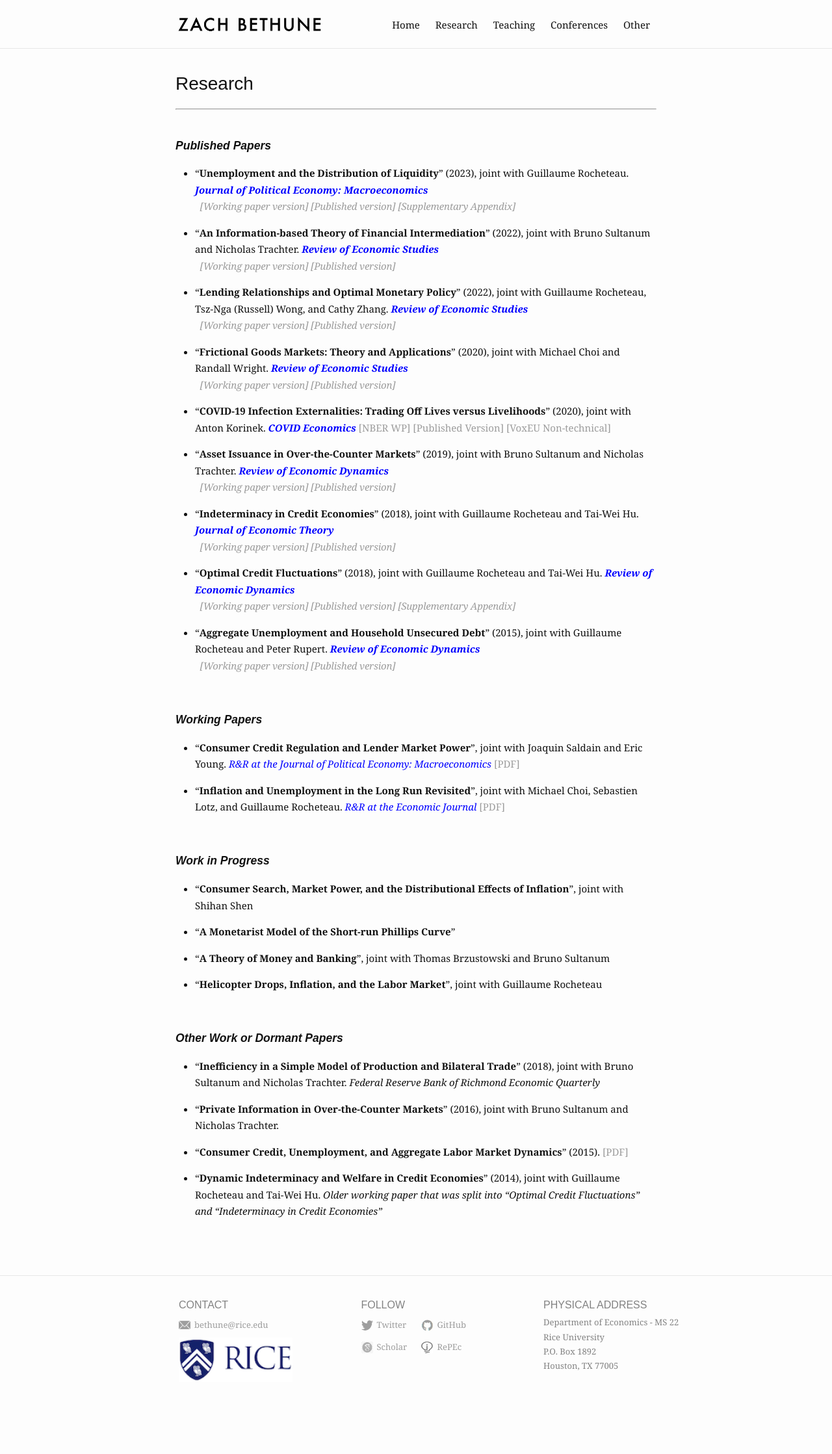
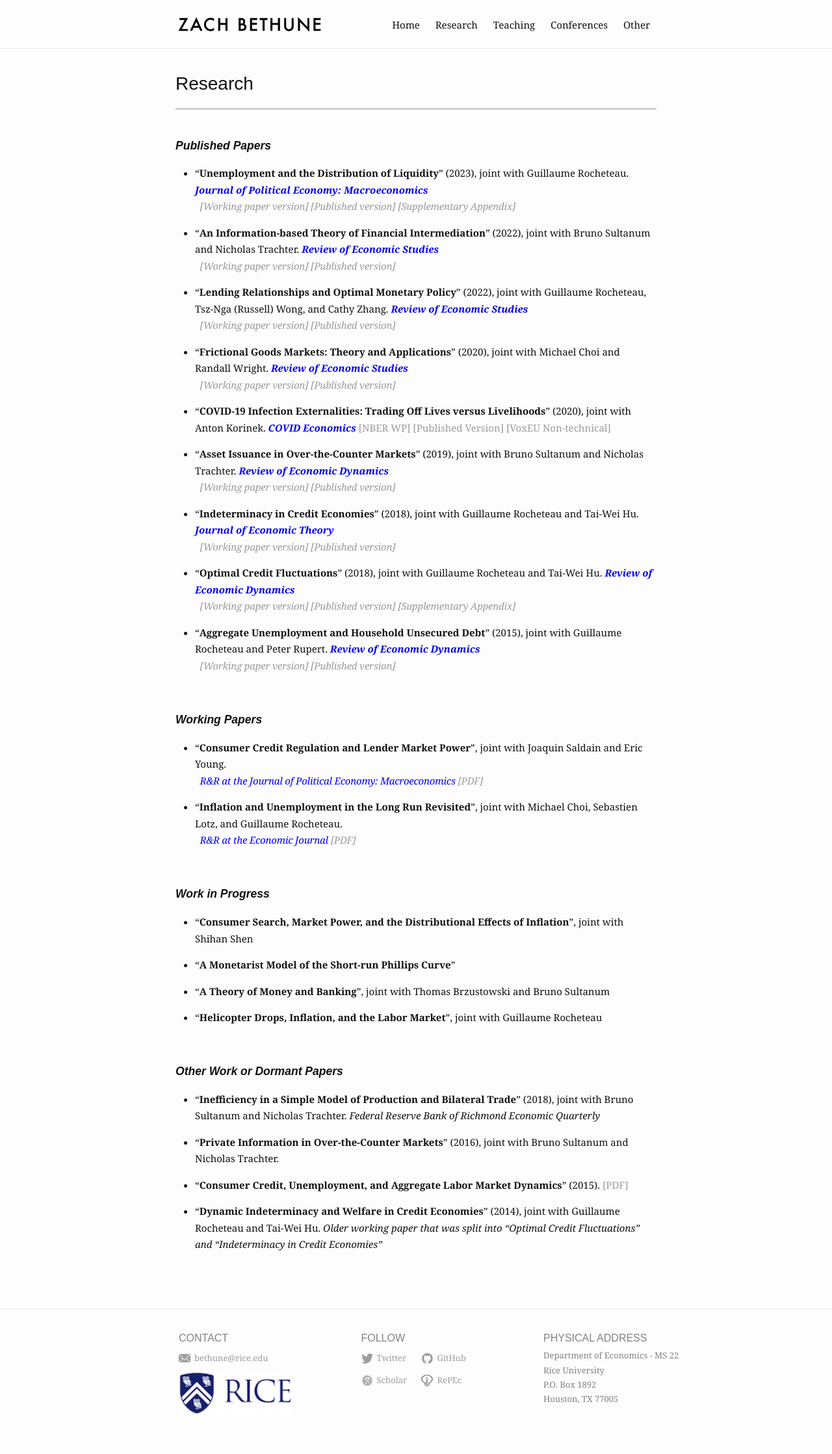
Before and after one commit to zbethune/zbethune.github.io, a Jekyll site: the page built from research.md, in a window 1280 px wide. Shown: the whole page at 65% size. Built offline with Jekyll 4.4.1, drawn with Linux system fonts in a browser that asks for light colours; before the commit the page ends 2186 px from its top, so only the background shows below that.

Commit message:
Update research.md

```diff
--- a/research.md
+++ b/research.md
@@ -55,11 +55,11 @@ slug: /research
 ### ***Working Papers***
 
 -  "__Consumer Credit Regulation and Lender Market Power__", joint with Joaquin Saldain and Eric Young.
-<span style="color: blue"> *R&R at the Journal of Political Economy: Macroeconomics* </span>
+> <span style="color: blue"> *R&R at the Journal of Political Economy: Macroeconomics* </span>
 <a href="./assets/pdfs/BSY_May25.pdf" target="_blank" rel="noopener noreferrer">[PDF]</a> <br> <a style="color: #a80f0f"> </a>
 
 -  "__Inflation and Unemployment in the Long Run Revisited__", joint with Michael Choi, Sebastien Lotz, and Guillaume Rocheteau.
-<span style="color: blue"> *R&R at the Economic Journal* </span>
+> <span style="color: blue"> *R&R at the Economic Journal* </span>
 <a href="./assets/pdfs/BCLR_May25.pdf" target="_blank" rel="noopener noreferrer">[PDF]</a> <br> <a style="color: #a80f0f"> </a>
 
 <br />
```
